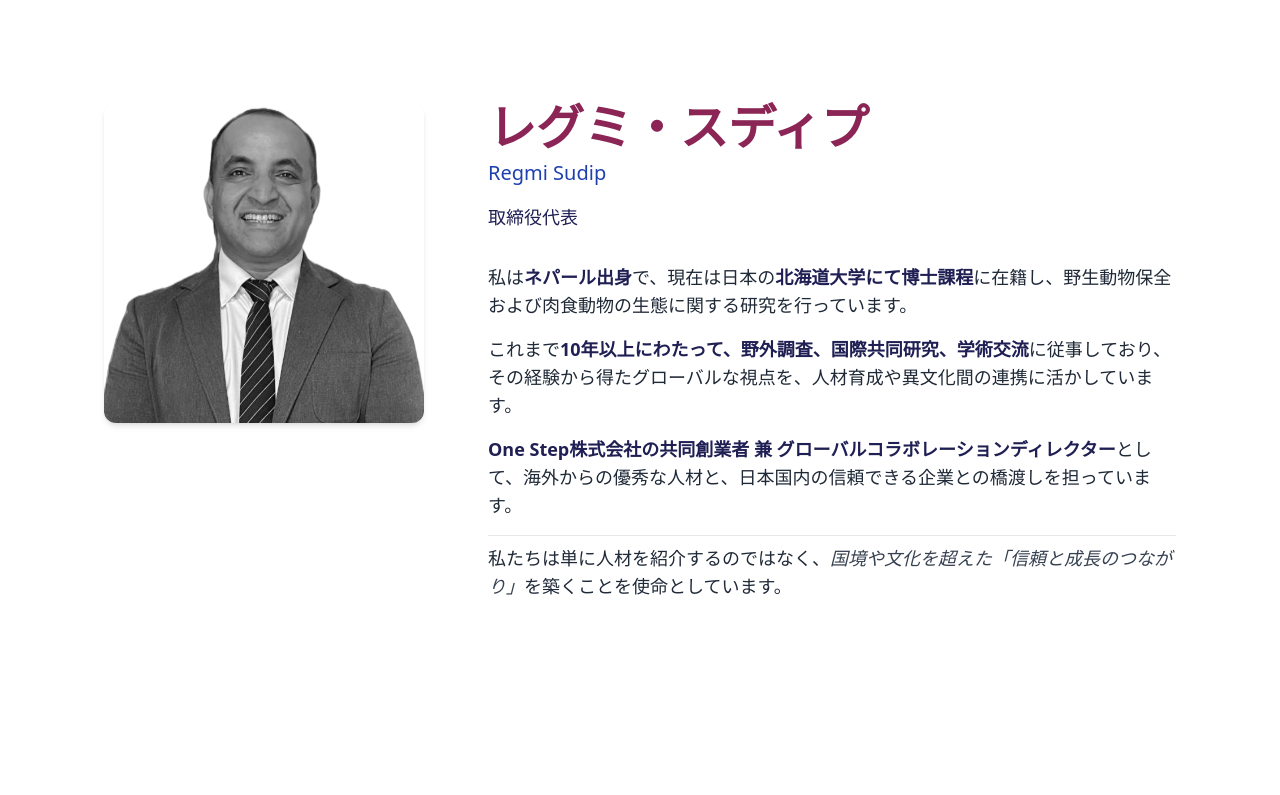
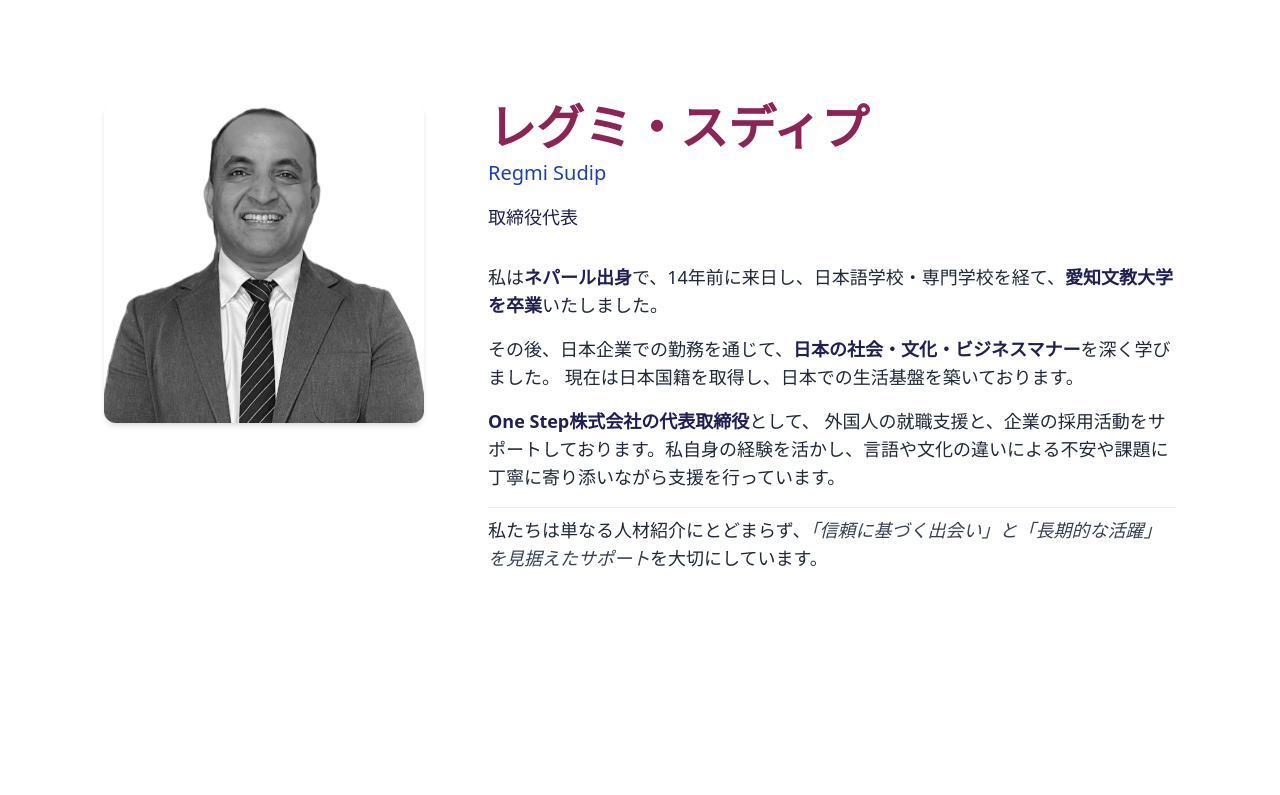
Before and after one commit to Nicksubash/oneStep, a React (Vite) app: page /teams in a window 1280 px wide. Shown: the part 605-1400 px from the top of the page. Built offline with nearby package versions, Linux system fonts and the light colour scheme.

Commit message:
fixed the sudip intro on teams

```diff
--- a/index.html
+++ b/index.html
@@ -2,7 +2,8 @@
 <html lang="en">
   <head>
     <meta charset="UTF-8" />
-    <link rel="icon" type="image/svg+xml" href="/vite.svg" />
+    <!-- <link rel="icon" type="image/svg+xml" href="/vite.svg" /> -->
+    <link rel="icon" type="image/jpg" sizes="8x8" href="/logoFinal.jpg" />
     <meta name="viewport" content="width=device-width, initial-scale=1.0" />
     <title>One Step</title>
     <link href="https://fonts.googleapis.com/css2?family=Inter:wght@400;500;600&family=Outfit:wght@400;500;600;700&display=swap" rel="stylesheet">
--- a/src/components/TeamMembers/TeamMemberCard.jsx
+++ b/src/components/TeamMembers/TeamMemberCard.jsx
@@ -26,19 +26,26 @@ export default function TeamMemberCard({ image, nameJp, nameEn, titleJp, aboutJp
       // For the first member (Rishi), apply similar formatting
       return (
         <div className="space-y-4">
-          <p>
-            私は<span className="font-semibold text-brand-navy">ネパール出身</span>で、現在は日本の<span className="font-semibold text-brand-navy">北海道大学にて博士課程</span>に在籍し、野生動物保全および肉食動物の生態に関する研究を行っています。
+          <p>私は<span className="font-semibold text-brand-navy">ネパール出身</span>で、14年前に来日し、日本語学校・専門学校を経て、
+          <span className="font-semibold text-brand-navy">愛知文教大学を卒業</span>いたしました。
           </p>
           <p>
-            これまで<span className="font-semibold text-brand-navy">10年以上にわたって、野外調査、国際共同研究、学術交流</span>に従事しており、その経験から得たグローバルな視点を、人材育成や異文化間の連携に活かしています。
-          </p>
-          <p>
-            <span className="font-bold text-brand-navy">One Step株式会社の共同創業者 兼 グローバルコラボレーションディレクター</span>として、海外からの優秀な人材と、日本国内の信頼できる企業との橋渡しを担っています。
-          </p>
+            その後、日本企業での勤務を通じて、
+            <span className="font-semibold text-brand-navy">日本の社会・文化・ビジネスマナー</span>を深く学びました。
+            現在は日本国籍を取得し、日本での生活基盤を築いております。
+            </p>
+            <p>
+              <span className="font-bold text-brand-navy">One Step株式会社の代表取締役</span>として、
+              外国人の就職支援と、企業の採用活動をサポートしております。私自身の経験を活かし、言語や文化の違いによる不安や課題に丁寧に寄り添いながら支援を行っています。
+            </p>
           <p className="pt-2 border-t border-gray-200">
-            私たちは単に人材を紹介するのではなく、<span className="italic text-gray-700 font-medium">国境や文化を超えた「信頼と成長のつながり」</span>を築くことを使命としています。
+            私たちは単なる人材紹介にとどまらず、
+            <span className="italic text-gray-700 font-medium">
+              「信頼に基づく出会い」と「長期的な活躍」を見据えたサポート
+            </span>を大切にしています。
           </p>
         </div>
+
       );
     }
   };
```
Also changed, not shown: public/logoFinal.jpg (added).
